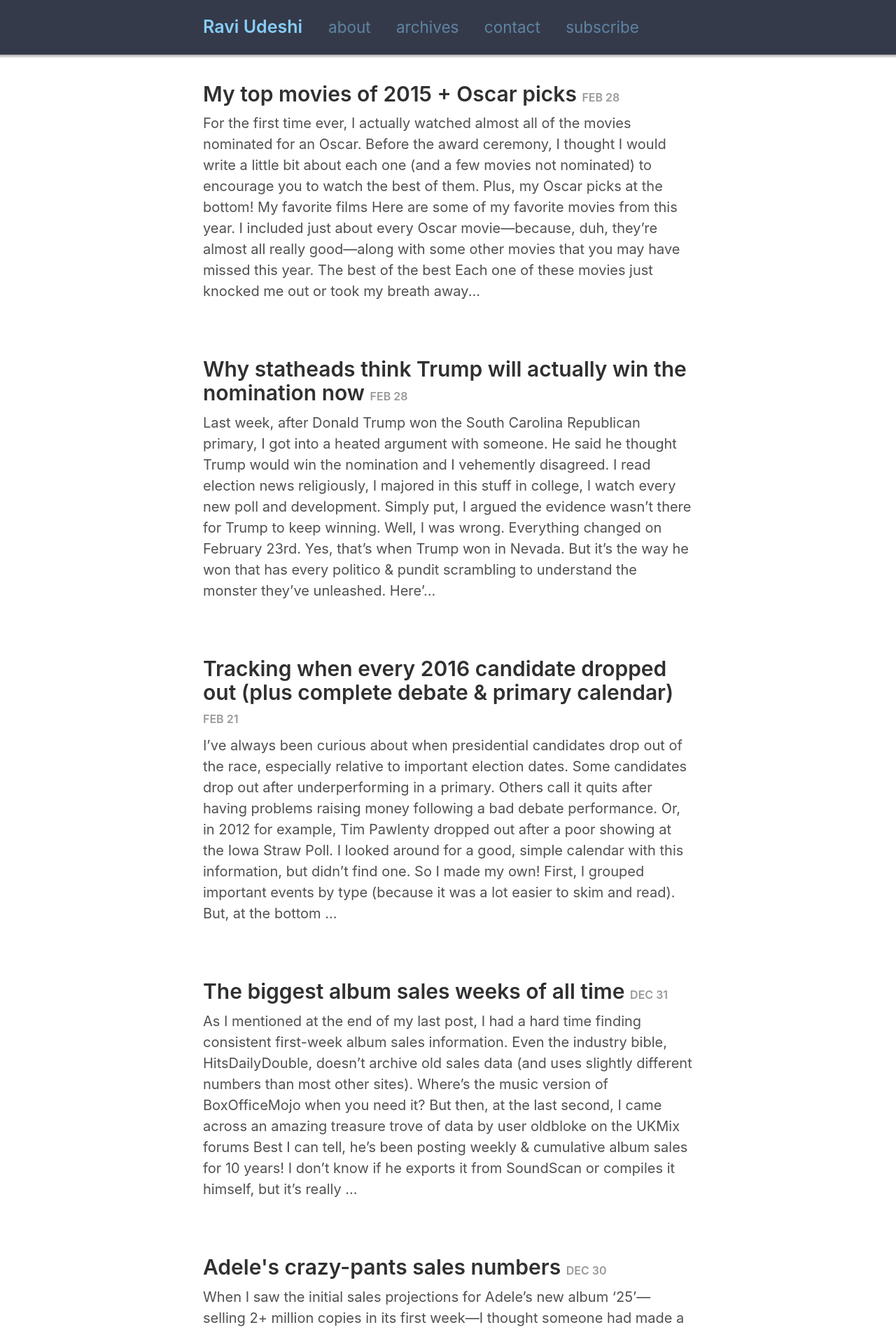
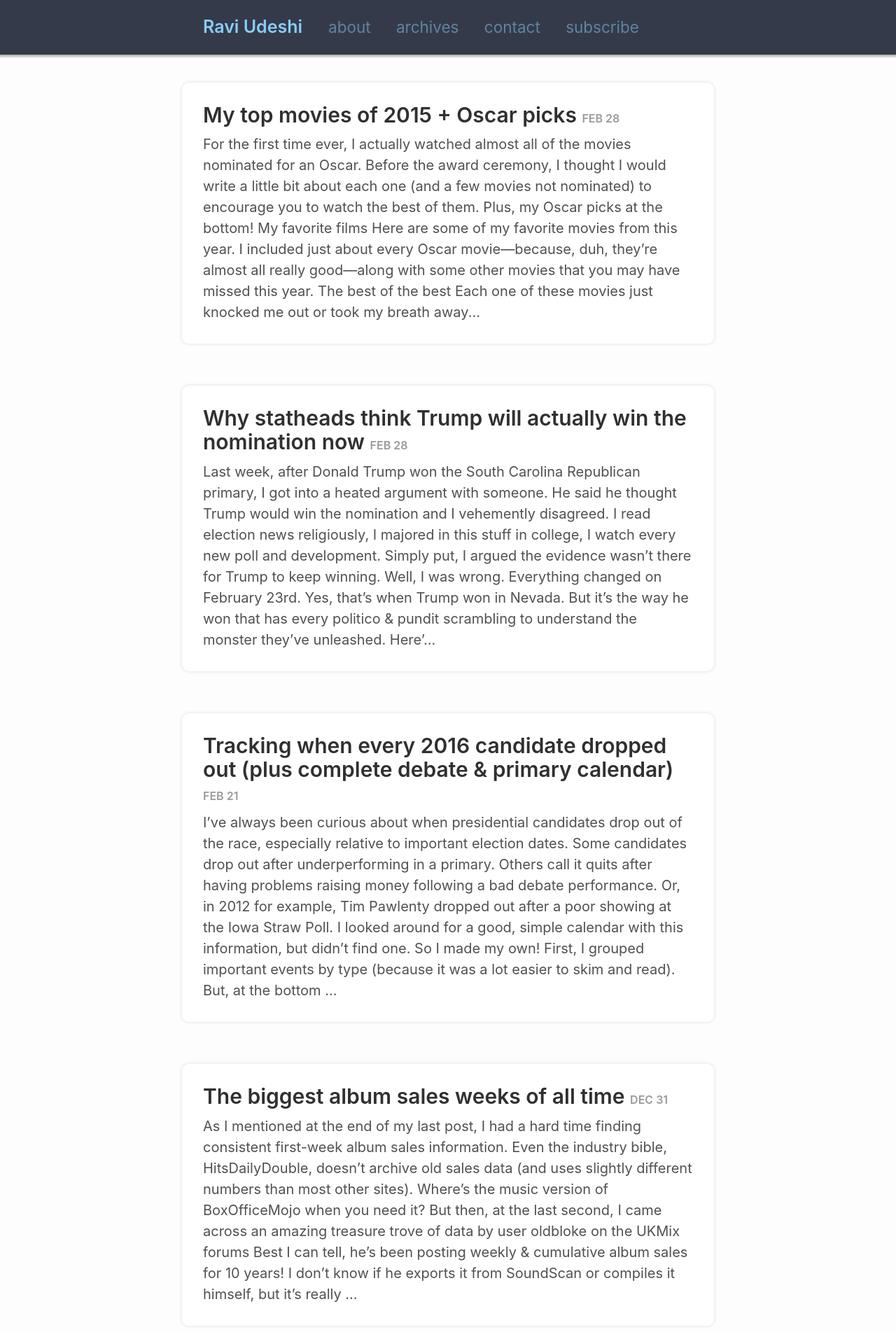
Before and after one commit to rkudeshi/rkudeshi.github.io, a Jekyll site: the page built from index.html, in a window 1280 px wide. Shown: the top 1903 px of the page at 70% size. Built offline with Jekyll 4.4.1, drawn with Linux system fonts in a browser that asks for light colours; the list of posts is cut into pages by our own code.

Commit message:
Put posts in box, change site bg color

```diff
--- a/_sass/_RAVI.scss
+++ b/_sass/_RAVI.scss
@@ -21,8 +21,9 @@ body {
     background-color: rgb(25, 25, 34);
 }
 .background {
-    background-color: #fff;
+    background-color: #FDFDFD;
 }
+
 
 
 
@@ -113,13 +114,17 @@ html, body {
 
 
 // Posts
+.page, .post {
+    padding: 1.5rem;
+    margin: -1.5rem;
+    margin-bottom: 3rem;
+    background: white;
+    border-radius: 10px;
+    margin-top: 2rem;
+    box-shadow: 0 0 5px #ddd;
+}
 .posts .post:hover {
-    border-radius: 10px;
-    background: rgba(0,0,0,0.02);
-    box-shadow: 0px 0px 0px;
-    margin: -1rem;
-    padding: 1rem;
-    margin-bottom: 3rem;
+    box-shadow: 0px 0px 5px #bbb;
     transition: background-color 3s ease-out;
 }
 
```
